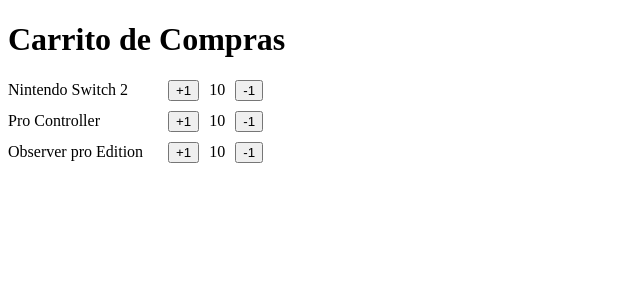
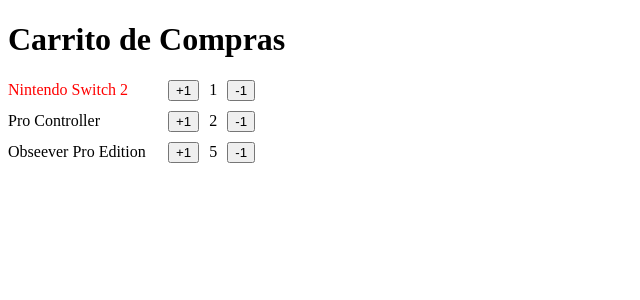
Before and after one commit to maidenleo2000/React_TypeScript-primeros-pasos, a React (Vite) app: page / in a window 1280 px wide. Shown: the top 300 px of the page, without its empty margins (0-640 px from the left). Built offline with nearby package versions, Linux system fonts and the light colour scheme.

Commit message:
finalizada seccion

```diff
--- a/src/FirstStepsApp.tsx
+++ b/src/FirstStepsApp.tsx
@@ -1,10 +1,26 @@
-import React from "react";
+// import React from "react";
 import { ItemCounter } from "./shooping-cart/ItemCounter";
+
+interface ItemInCart {
+  productName: string;
+  quantity: number;
+}
+
+const itemsInCart: ItemInCart[] = [
+  { productName: "Nintendo Switch 2", quantity: 1 },
+  { productName: "Pro Controller", quantity: 2 },
+  { productName: "Obseever Pro Edition", quantity: 5 },
+];
 
 const FirstStepsApp = () => {
   return (
     <>
       <h1>Carrito de Compras</h1>
+      {/* en vez de () => {} como es la fucion flecha los parentesis al final () => () quiere decir que INMEDIATAMENTE devuelva ese objeto, es un return implícito */}
+      {itemsInCart.map(({ productName, quantity }) => (
+        <ItemCounter key={productName} name={productName} quantity={quantity} />
+      ))}
+
       {/* <p>Esto es un parrafo</p>
 
       <button>Prueba de boton</button>
@@ -12,9 +28,9 @@ const FirstStepsApp = () => {
       <div>
         <h2>Hola dentro de un div</h2>
       </div> */}
-      <ItemCounter name="Nintendo Switch 2" />
-      <ItemCounter name="Pro Controller" />
-      <ItemCounter name="Observer pro Edition" />
+      {/* <ItemCounter name="Nintendo Switch 2" quantity={1} />
+      <ItemCounter name="Pro Controller" quantity={2} />
+      <ItemCounter name="Observer pro Edition" quantity={3} /> */}
     </>
   );
 };
--- /dev/null
+++ b/src/shooping-cart/ItemCounter.css
@@ -0,0 +1,10 @@
+.item-row {
+  display: flex;
+  align-items: center;
+  gap: 10px;
+  margin-top: 10px;
+}
+
+.item-text {
+  width: 150px;
+}
--- /dev/null
+++ b/src/shooping-cart/ItemCounter.module.css
@@ -0,0 +1,14 @@
+.item-row {
+  display: flex;
+  align-items: center;
+  gap: 10px;
+  margin-top: 10px;
+}
+
+.item-text {
+  width: 150px;
+}
+
+.color-red {
+  color: red;
+}
--- a/src/shooping-cart/ItemCounter.tsx
+++ b/src/shooping-cart/ItemCounter.tsx
@@ -1,30 +1,66 @@
-import React from "react";
+import React, { useState } from "react";
+import "./ItemCounter.css";
 
 interface Props {
   name: string;
+  //   quantity: number | undefined;
+  quantity?: number;
 }
 
-export const ItemCounter = ({ name }: Props) => {
+export const ItemCounter = ({ name, quantity = 1 }: Props) => {
+  const [count, setCount] = useState(quantity);
+
+  const handleAdd = () => {
+    setCount(count + 1);
+  };
+
+  const handleSubstract = () => {
+    if (count === 1) return;
+    setCount(count - 1);
+  };
+
+  //   const handleClick = () => {
+  //     console.log(`click ${name}`);
+  //   };
+
   return (
     <>
-      <section
+      {/* <section
         style={{
           display: "flex",
           alignItems: "center",
           gap: 10,
           marginTop: 10,
         }}
-      >
-        <span
+      > */}
+      <section className="item-row">
+        {/* <span
           style={{
             width: 150,
+            color: count === 1 ? "red" : "black",
           }}
+        > */}
+
+        <span
+          className="item-text"
+          style={{ color: count === 1 ? "red" : "black" }}
         >
           {name}
         </span>
-        <button>+1</button>
-        <span>10</span>
-        <button>-1</button>
+        <button
+          onMouseEnter={() => {
+            console.log(`Mouse Enter ${name}`);
+          }}
+          //   onClick={() => {
+          //     console.log(`click ${name}`);
+          //     // console.log(event);
+          //   }}
+          onClick={handleAdd}
+        >
+          +1
+        </button>
+        <span>{count}</span>
+        <button onClick={handleSubstract}>-1</button>
       </section>
     </>
   );
```
